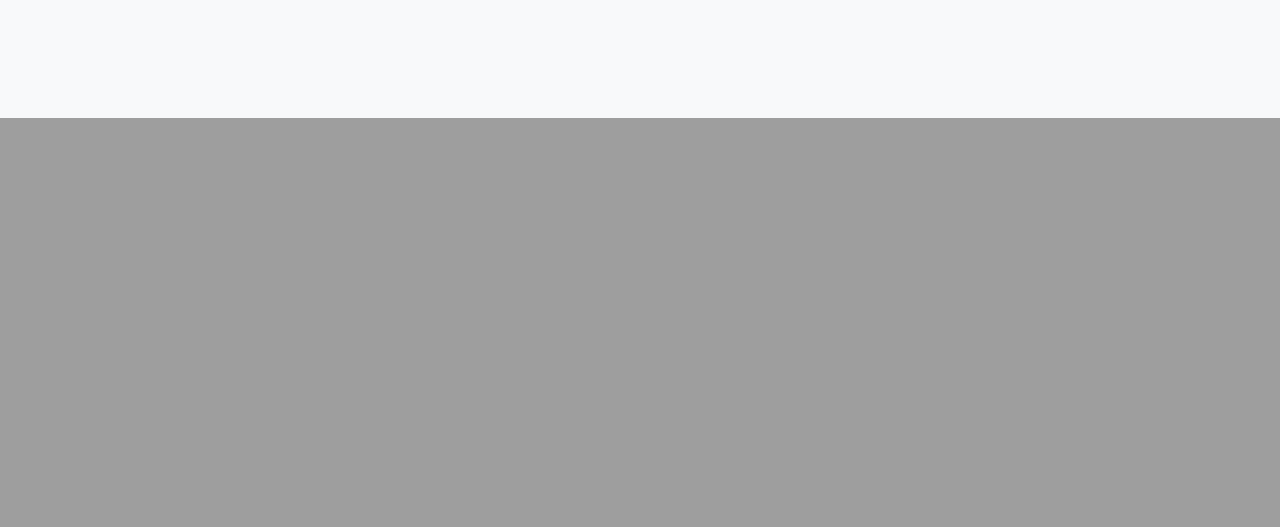
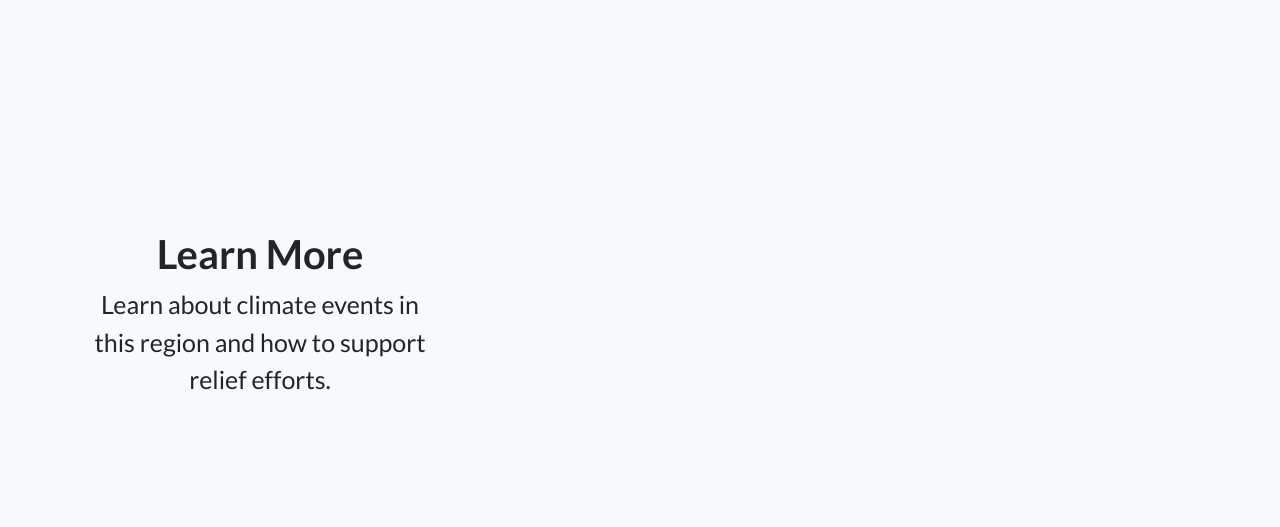
Before and after one commit to derp000/simplihacks2022-submission, a Django app: template backend/simplihacks/templates/simplihacks/test.html in a window 1280 px wide. Shown: the part 1487-2014 px from the top of the page. Before the commit the page ends 1605 px from the top, so only its background shows below. Run offline with Django 4.2, Linux system fonts and the light colour scheme; the template is opened without the code that fills it: most values are stand-ins (such as "Sample title", 1, 10 or a date in 2020); grey boxes marked "Sample" are stand-in pictures; some libraries are stand-ins or nearby versions.

Commit message:
relief efforts thing

```diff
--- a/backend/simplihacks/templates/simplihacks/test.html
+++ b/backend/simplihacks/templates/simplihacks/test.html
@@ -82,11 +82,29 @@
                     </div>
                     <div class="col-lg-8">
                         <iframe class="embed-responsive-item" src="https://en.wikipedia.org/wiki/{{ city }}#Climate" height="700px" width="100%"></iframe>
-
                     </div>
                 </div>
             </div>
-        </header>
+        </section>
+        <section class="features-icons bg-light text-center">
+            <div class="container">
+                <div class="row">
+                    <div class="col-lg-4">
+                        <h1>Learn More</h1>
+                        <p style="font-size: 25px;">Learn about climate events in this region and how to support relief efforts.</p>
+                    </div>
+                    <div class="col-lg-8">
+                        {% if country == "India" %}
+                            <iframe class="embed-responsive-item" src="https://disasterphilanthropy.org/disasters/2022-south-asian-floods/" height="700px" width="100%"></iframe>
+                        {% endif %}
+                        {% if country == "United States of America" %}
+                            <iframe class="embed-responsive-item" src="https://disasterphilanthropy.org/disasters/2022-north-american-wildfires/" height="700px" width="100%"></iframe>
+                        {% endif %}
+                    </div>
+                </div>
+            </div>
+        </section>
+
         <!-- Bootstrap core JS-->
         <script src="https://cdn.jsdelivr.net/npm/bootstrap@5.1.3/dist/js/bootstrap.bundle.min.js"></script>
         <!-- Core theme JS-->
--- a/backend/simplihacks/views.py
+++ b/backend/simplihacks/views.py
@@ -25,6 +25,7 @@
 
         weather = {
         'city' : city_weather['location']['name'],
+        'country': city_weather['location']['country'],
         'temperature' : city_weather['current']['temp_f'],
         'description' : city_weather['current']['condition']['text'],
         'icon' : city_weather['current']['condition']['icon'],
```
